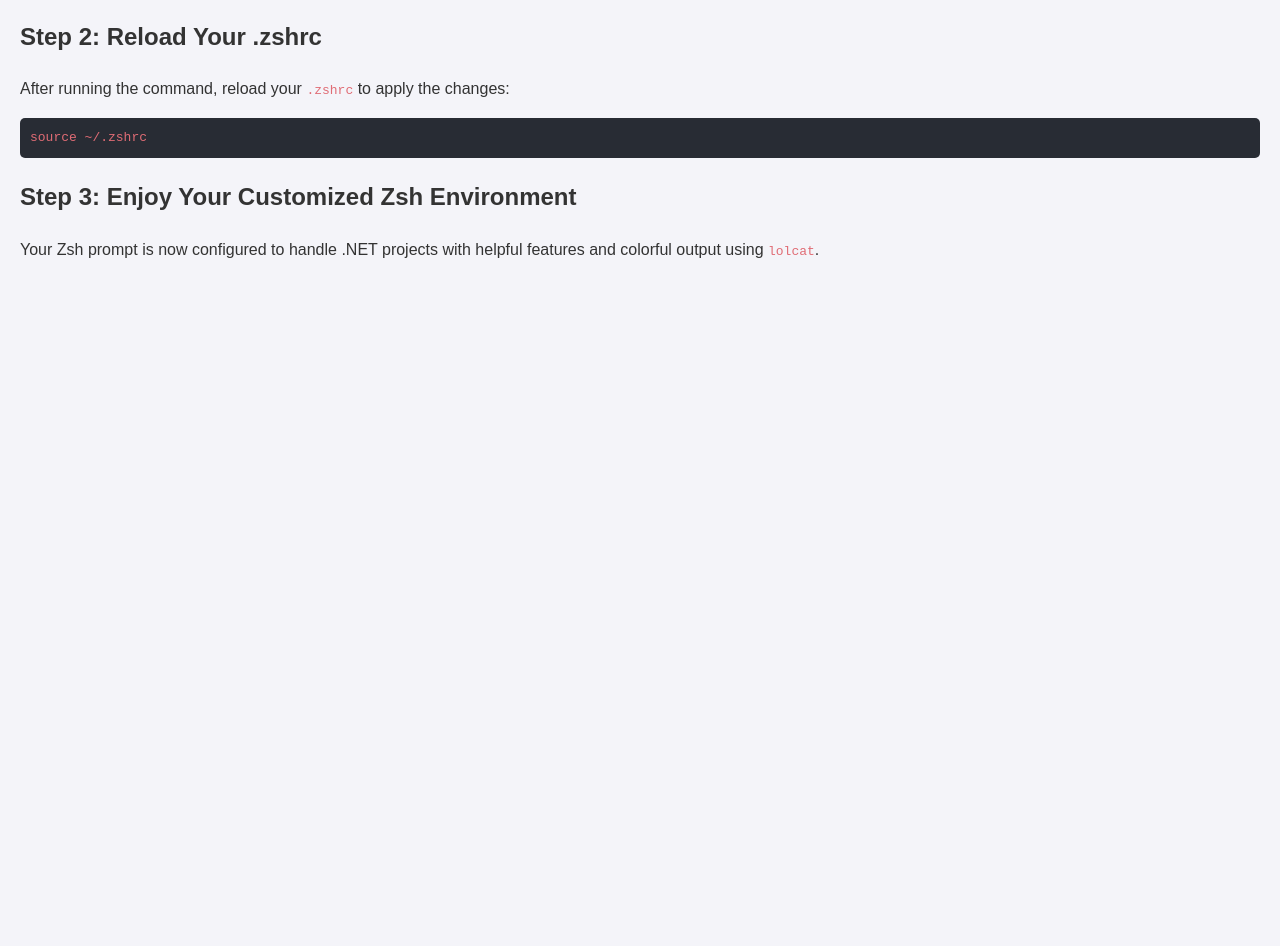
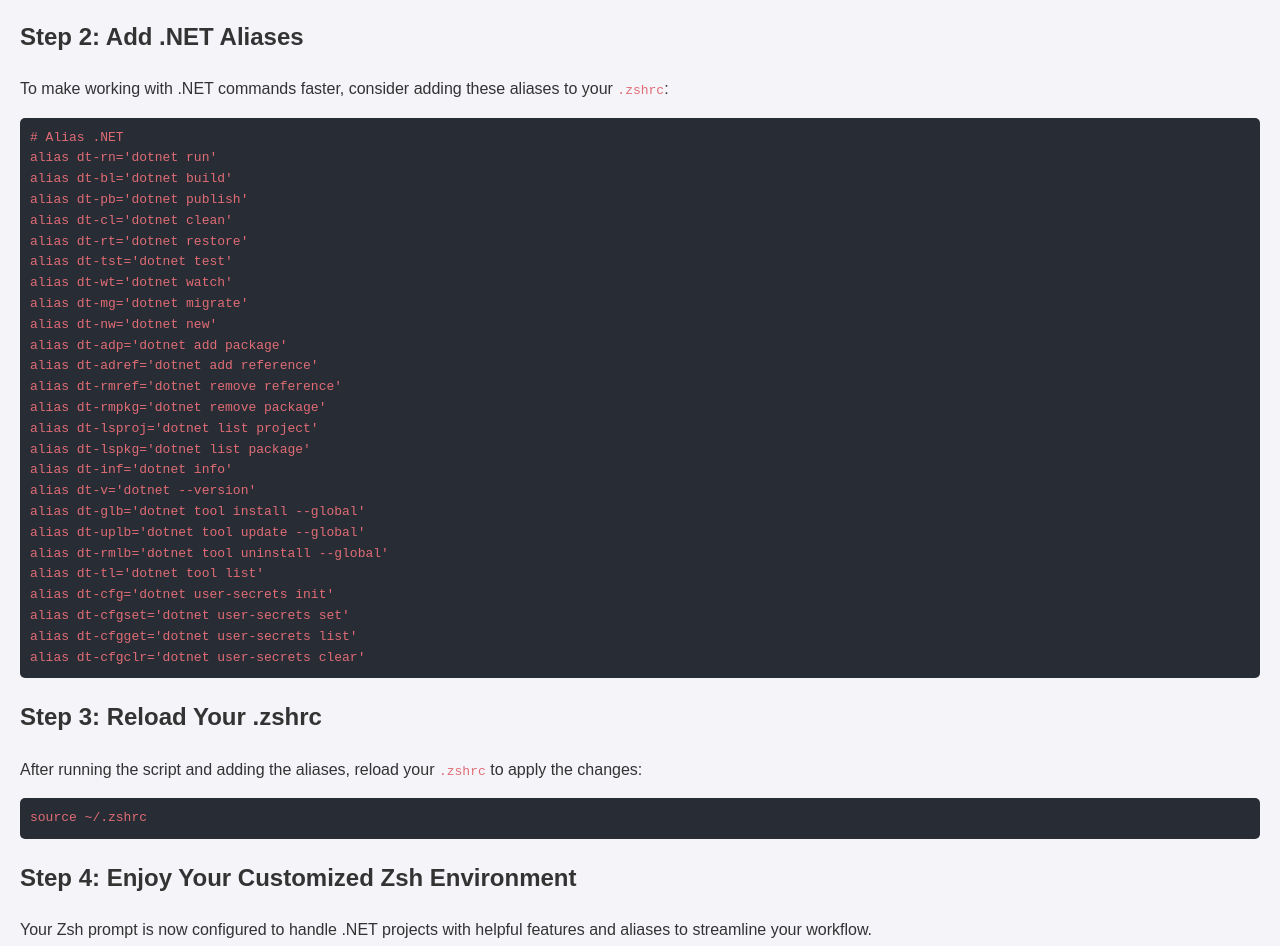
Before and after one commit to burdier/simpleconfig.github.io, a plain HTML site: page index.html in a window 1280 px wide. Shown: the part 603-1549 px from the top of the page. Before the commit the page ends 901 px from the top, so only its background shows below. Drawn offline with Linux system fonts and the light colour scheme.

Commit message:
Update index.html

```diff
--- a/index.html
+++ b/index.html
@@ -60,11 +60,40 @@
     <pre><code>curl -fsSL https://raw.githubusercontent.com/burdier/simpleconfig.github.io/main/dotnet_zsh_script.sh -o /tmp/dotnet_zsh_script.sh && { sed '$d' ~/.zshrc; cat /tmp/dotnet_zsh_script.sh; tail -n 1 ~/.zshrc; } > ~/.zshrc.tmp && mv ~/.zshrc.tmp ~/.zshrc && source ~/.zshrc
 </code></pre>
 
-    <h2>Step 2: Reload Your .zshrc</h2>
-    <p>After running the command, reload your <code>.zshrc</code> to apply the changes:</p>
+    <h2>Step 2: Add .NET Aliases</h2>
+    <p>To make working with .NET commands faster, consider adding these aliases to your <code>.zshrc</code>:</p>
+    <pre><code># Alias .NET
+alias dt-rn='dotnet run'
+alias dt-bl='dotnet build'
+alias dt-pb='dotnet publish'
+alias dt-cl='dotnet clean'
+alias dt-rt='dotnet restore'
+alias dt-tst='dotnet test'
+alias dt-wt='dotnet watch'
+alias dt-mg='dotnet migrate'
+alias dt-nw='dotnet new'
+alias dt-adp='dotnet add package'
+alias dt-adref='dotnet add reference'
+alias dt-rmref='dotnet remove reference'
+alias dt-rmpkg='dotnet remove package'
+alias dt-lsproj='dotnet list project'
+alias dt-lspkg='dotnet list package'
+alias dt-inf='dotnet info'
+alias dt-v='dotnet --version'
+alias dt-glb='dotnet tool install --global'
+alias dt-uplb='dotnet tool update --global'
+alias dt-rmlb='dotnet tool uninstall --global'
+alias dt-tl='dotnet tool list'
+alias dt-cfg='dotnet user-secrets init'
+alias dt-cfgset='dotnet user-secrets set'
+alias dt-cfgget='dotnet user-secrets list'
+alias dt-cfgclr='dotnet user-secrets clear'</code></pre>
+
+    <h2>Step 3: Reload Your .zshrc</h2>
+    <p>After running the script and adding the aliases, reload your <code>.zshrc</code> to apply the changes:</p>
     <pre><code>source ~/.zshrc</code></pre>
 
-    <h2>Step 3: Enjoy Your Customized Zsh Environment</h2>
-    <p>Your Zsh prompt is now configured to handle .NET projects with helpful features and colorful output using <code>lolcat</code>.</p>
+    <h2>Step 4: Enjoy Your Customized Zsh Environment</h2>
+    <p>Your Zsh prompt is now configured to handle .NET projects with helpful features and aliases to streamline your workflow.</p>
 </body>
 </html>
```
